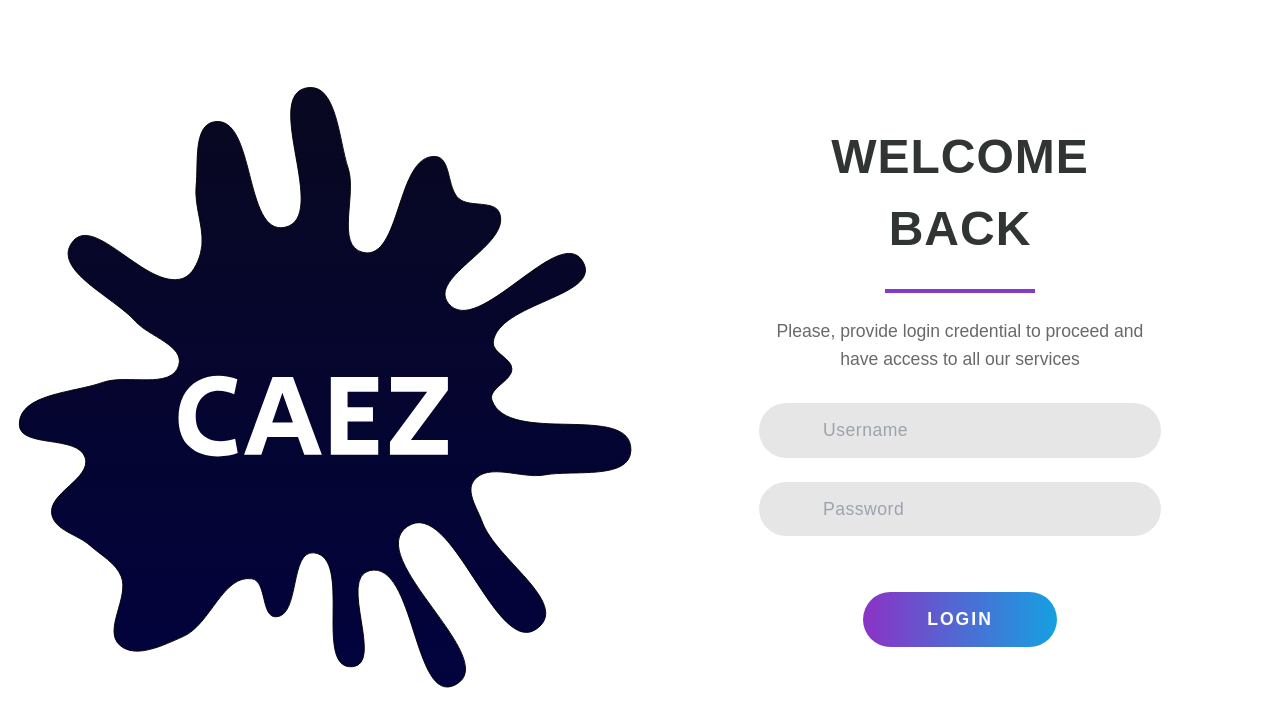
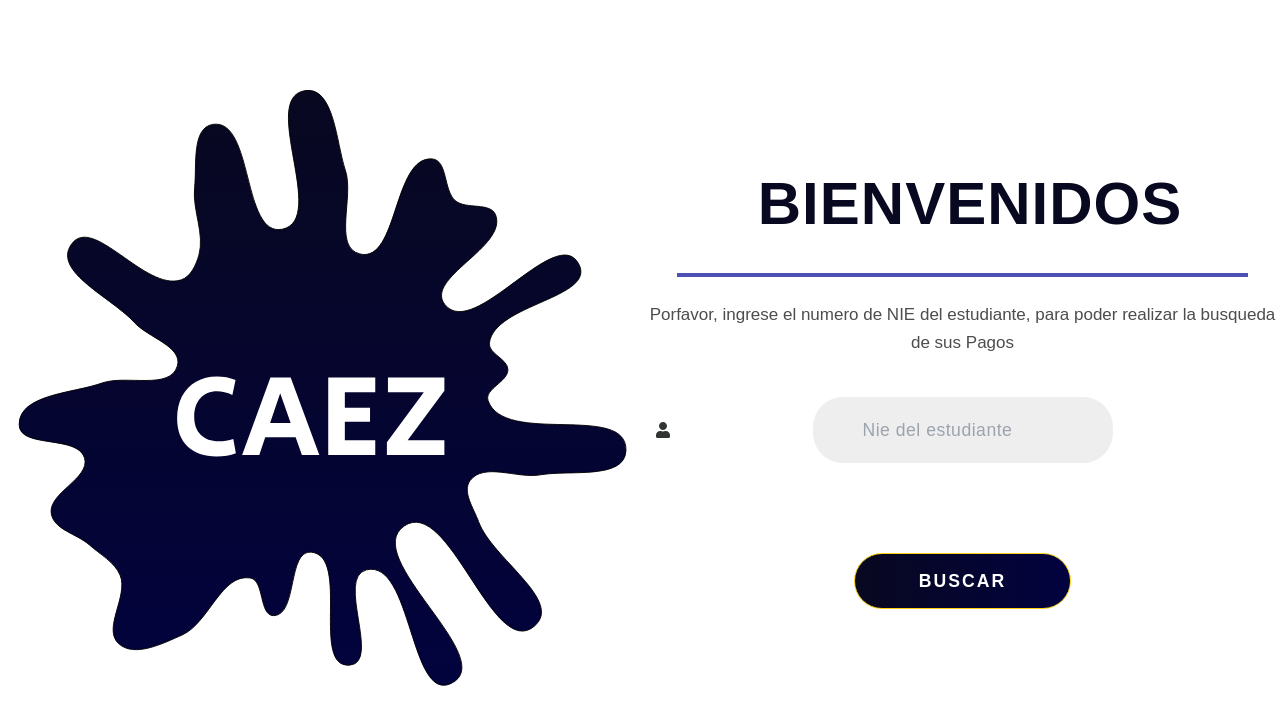
Before and after one commit to JeffreyMardoqueo-17/Frontend-CAEZ-usuarios, a React (Create React App) app: page / in a window 1280 px wide. Shown: the top 726 px of the page. Built offline with nearby package versions, Linux system fonts and the light colour scheme.

Commit message:
AQUI TOOD 100 ya con el Buscador

```diff
--- a/src/pages/BuscadorPage/BuscadorPage.css
+++ b/src/pages/BuscadorPage/BuscadorPage.css
@@ -17,6 +17,17 @@
     --gris: #4e4c4c;
 }
 
+/* quitar el cosito de decremneto o incremento dle input number */
+.form-control input[type="number"]::-webkit-inner-spin-button,
+.form-control input[type="number"]::-webkit-outer-spin-button {
+    -webkit-appearance: none;
+    margin: 0;
+}
+
+.form-control input[type="number"] {
+    -moz-appearance: textfield;
+}
+
 
 .conti {
     min-height: 100vh;
@@ -27,12 +38,13 @@
 .side {
     background: url('/public/assets/mancha.svg') no-repeat;
     background-size: contain;
-    /* Ajusta el tamaño para que el SVG esté completamente contenido en el contenedor */
     background-position: center;
-    /* Alinea el fondo en el centro del contenedor */
     width: 50%;
     display: flex;
     align-items: center;
+    /* border-right: 3px solid var(--bg2);
+    border-top-right-radius: 50px;
+    border-bottom-right-radius: 50px; */
 }
 
 .side-img {
@@ -48,37 +60,46 @@
     display: flex;
     justify-content: center;
     align-items: center;
+    /* border-top-left-radius: 50px;
+    border-bottom-left-radius: 50px; */
+    margin-left: 10px;
 }
 
 .login-container {
-    max-width: 450px;
-    padding: 24px;
+    /* max-width: 450px; */
+    /* padding: 10px; */
+    width: 100%;
     display: flex;
     flex-direction: column;
     align-items: center;
+    text-align: center;
+    justify-content: center;
+    /* background-color: red; */
 }
 
 .title {
     text-transform: uppercase;
-    font-size: 3em;
+    font-size: 60px;
     font-weight: bold;
     text-align: center;
     letter-spacing: 1px;
+    color: var(--bgG);
+    margin-left: 15px;
 }
 
 .separator {
-    width: 150px;
+    width: 90%;
     height: 4px;
-    background-color: #843bc7;
+    background-color: var(--bg2);
     margin: 24px;
 }
 
 .welcome-message {
     text-align: center;
-    font-size: 1.1em;
+    font-size: 17px;
     line-height: 28px;
     margin-bottom: 30px;
-    color: #696969;
+    color: var(--gris);
 }
 
 .login-form {
@@ -93,6 +114,34 @@
     margin-bottom: 24px;
 }
 
+.form-control {
+    width: 100%;
+    position: relative;
+    margin-bottom: 24px;
+}
+
+.user-icon {
+    position: absolute;
+    left: 10px;
+    /* Ajusta la posición del icono según sea necesario */
+    top: 50%;
+    transform: translateY(-50%);
+    color: #888;
+}
+
+input {
+    width: calc(100% - 20px);
+    /* Considera el espacio ocupado por el icono */
+    background: #e6e6e6;
+    color: #333;
+    letter-spacing: 0.5px;
+    padding: 14px 64px 14px 30px;
+    /* Ajusta el padding para dejar espacio para el icono */
+    border-radius: 30px;
+    border: none;
+    outline: none;
+}
+
 input,
 button {
     border: none;
@@ -102,11 +151,16 @@ button {
 }
 
 input {
-    width: 100%;
-    background: #e6e6e6;
+    width: 300px;
+    background: #e6e6e6aa;
     color: #333;
     letter-spacing: 0.5px;
-    padding: 14px 64px;
+    padding: 20px 50px;
+    margin: 10px;
+}
+
+input:hover {
+    border: 1px solid var(--bg2);
 }
 
 input~i {
@@ -123,24 +177,25 @@ input:focus~i {
 }
 
 button.submit {
-    color: #fff;
+    color: var(--primary);
     padding: 14px 64px;
     margin: 32px auto;
     text-transform: uppercase;
     letter-spacing: 2px;
     font-weight: bold;
-    background-image: linear-gradient(to right, #8b33c5, #15a0e1);
+    background-image: linear-gradient(to right, var(--bgG), var(--bg));
     cursor: pointer;
-    transition: opacity 0.4s;
 }
 
-button.submit:hover {
-    opacity: 0.9;
+button.submit {
+    border: 1px solid var(--border);
 }
 
-/* Resto de tu CSS... */
+button.sumbit:hover {
+    background-color: var(--bg2);
 
-/* ----  Responsiveness   ----  */
+}
+
 @media (max-width: 780px) {
     body {
         display: flex;
@@ -148,11 +203,15 @@ button.submit:hover {
         align-items: center;
     }
 
+    .title {
+        font-size: 50px;
+        margin-left: 12px;
+    }
+
     .conti {
         flex-direction: column;
         text-align: center;
         align-items: center;
-        margin-top: 100px;
     }
 
     .side {
@@ -161,12 +220,23 @@ button.submit:hover {
 
     .main {
         width: 100%;
-        /* Ajusta el ancho al 100% en dispositivos móviles */
+        margin-top: 200px;
+        border: none;
     }
 
     .login-container {
         max-width: 100%;
-        /* Ajusta el ancho máximo al 100% en dispositivos móviles */
+    }
+
+    .login-container {
+        /* max-width: 450px; */
+        /* padding: 10px; */
+        width: 100%;
+        display: flex;
+        flex-direction: column;
+        align-items: center;
+        text-align: center;
+        justify-content: center;
     }
 
     .side-img {
--- a/src/pages/BuscadorPage/BuscadorPage.jsx
+++ b/src/pages/BuscadorPage/BuscadorPage.jsx
@@ -2,9 +2,7 @@
 import React, { useState } from 'react';
 import { useNavigate } from 'react-router-dom';
 import './BuscadorPage.css'
-import { FontAwesomeIcon } from '@fortawesome/react-fontawesome';
-import { faUser, faLock } from '@fortawesome/free-solid-svg-icons';
-
+import { FaUser } from "react-icons/fa";
 
 const BuscadorPage = () => {
     const [nie, setNie] = useState('');
@@ -34,45 +32,34 @@ const BuscadorPage = () => {
     };
 
     return (
-        // <div className='caja'>
-        //     <h1>Buscador de Alumnos</h1>
-        //     <div className='cajaB'>
-        //         <label htmlFor="nie">NIE:</label>
-        //         <input
-        //             type="text"
-        //             id="nie"
-        //             value={nie}
-        //             onChange={handleNieChange}
-        //             placeholder="Ingrese el NIE"
-        //         />
-        //         <button onClick={buscarAlumno}>Buscar</button>
-        //     </div>
-
-        // </div>
         <div className="conti">
             <div className="side">
                 {/* <img src="/assets/BuscarAlumno.svg" alt="" className="side-img" /> */}
             </div>
-
             <div className="main">
                 <div className="login-container">
-                    <p className="title">Welcome back</p>
+                    <p className="title">Bienvenidos</p>
+
                     <div className="separator"></div>
                     <p className="welcome-message">
-                        Please, provide login credential to proceed and have access to all our services
+                        Porfavor, ingrese el numero de NIE del estudiante, para poder realizar la busqueda de sus Pagos
                     </p>
 
                     <form className="login-form">
                         <div className="form-control">
-                            <input type="text" placeholder="Username" />
-                            <i className="fas fa-user"></i>
+                            <div className="form-control">
+                                <FaUser className="user-icon" />
+                                <input
+                                    type="number"
+                                    id='nie'
+                                    value={nie}
+                                    onChange={handleNieChange}
+                                    placeholder="Nie del estudiante"
+                                    required
+                                />
+                            </div>
                         </div>
-                        <div className="form-control">
-                            <input type="password" placeholder="Password" />
-                            <i className="fas fa-lock"></i>
-                        </div>
-
-                        <button className="submit">Login</button>
+                        <button className="submit" onClick={buscarAlumno}>Buscar</button>
                     </form>
                 </div>
             </div>
```
